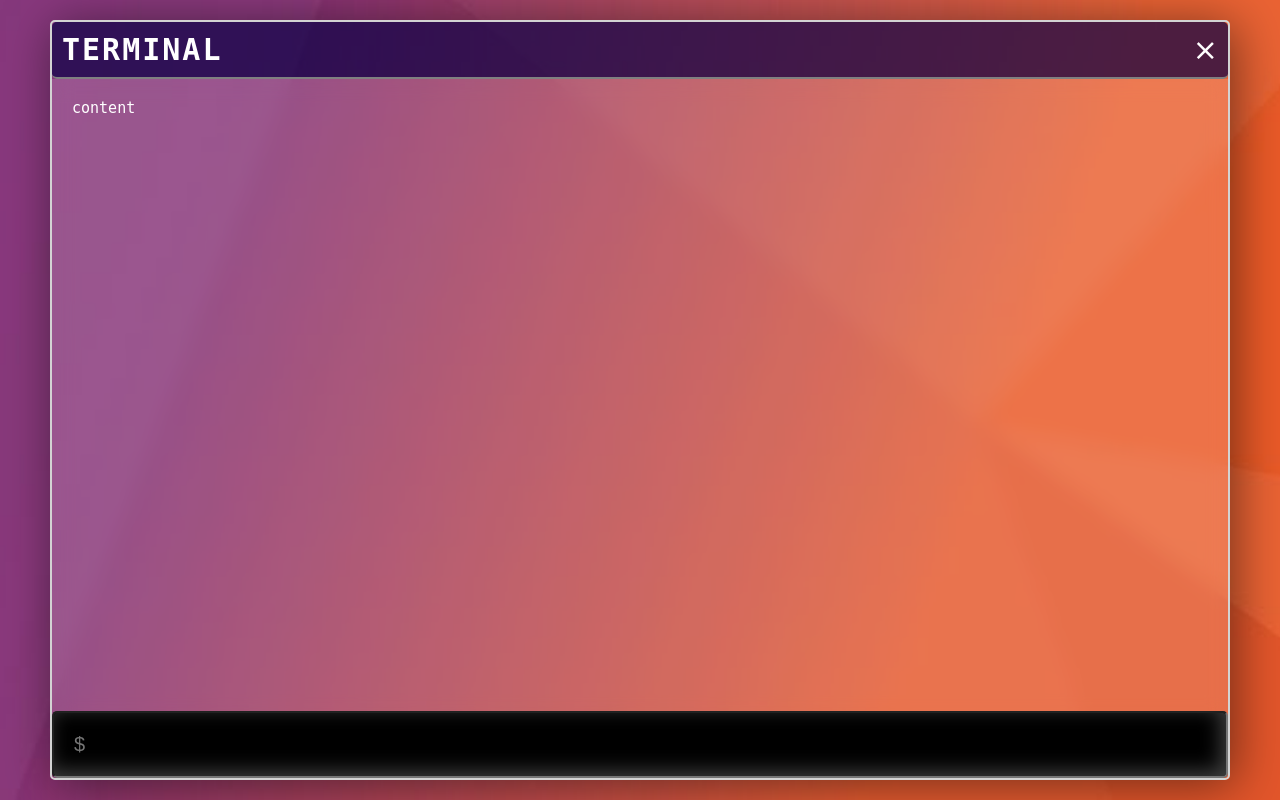
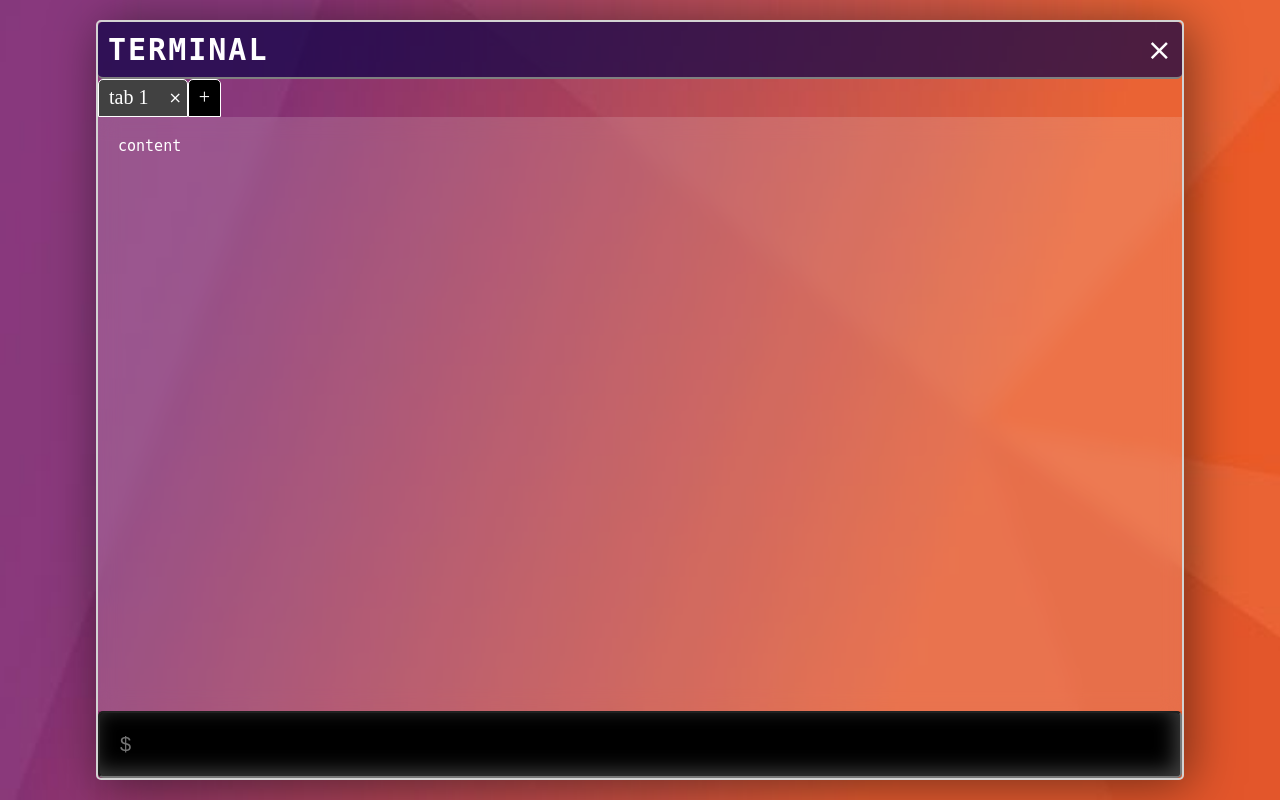
Before and after one commit to nitinkushwaha17/Web-Terminal, a Flask app: page / in a window 1280 px wide. Run offline with Flask 2, Linux system fonts and the light colour scheme; data that the repository does not hold is empty.

Commit message:
feat: multiple tabs functionality

```diff
--- a/static/script.js
+++ b/static/script.js
@@ -1,8 +1,8 @@
-window.onload = function(){
+// window.onload = function(){
 
     const inp = document.querySelector("input");
     const pre = document.querySelector("pre");
-    let n = 0;
+    let n = [];
     let cd;
 
     const url = 'http://127.0.0.1:5000/';
@@ -10,12 +10,17 @@ window.onload = function(){
     var s = "";
     req("cd");
 
+    var tab=1;
+    var tab_text = [];
+    var e_close = [];
+    var e_click = [];
+
     inp.addEventListener("keydown",(e)=>{
         if(e.keyCode==13){
             var txt = inp.value;
             if(txt=="cls"){
-                s = "";
-                n = 0;
+                tab_text[tab] = "";
+                n[tab] = 0;
                 req("cd");
             }
             else{
@@ -25,6 +30,74 @@ window.onload = function(){
         }
     });
 
+    const plus = document.querySelector("#plus");
+    plus.addEventListener("click", function(){
+        // let tb = document.createElement(div);
+
+        // tb(p);
+        // p.textContent = `tab ${tabs.length()}`;
+        // let span = tb.createElement(span);
+        // span.textContent = "&Cross;";
+
+        let tb = document.querySelector(".ctab");
+        tb.innerHTML+=`<div class="tab">
+            <p>tab ${tab_text.length}</p>
+            <span>&Cross;</span>
+        </div>`;
+
+        tab = tab_text.length;
+        clickTabs();
+        crossEvent();
+        toggleActive(tab);
+        req("cd");
+        inp.focus();
+    });
+
+    function handleClickTabs(e,i){
+        tab = i+1;
+        console.log(tab);
+        handle_tab();
+        toggleActive(tab);
+        inp.focus();
+    }
+
+    function clickTabs(){
+        const tabs = document.querySelectorAll(".tab p");
+        tabs.forEach((element, index) => {
+            element.addEventListener("click",
+                e_click[index] = handleClickTabs.bind(null, element, index));
+        });
+    }
+
+    clickTabs();
+
+    function handle_tab(){
+        pre.textContent = tab_text[tab];
+        console.log(tab);
+    }
+
+    function handleText(str, c){
+
+        if(!n[tab] || n[tab]==0){
+            n[tab]=0;
+            s = str + "$ ";
+            cd = s;
+            n[tab]++;
+            tab_text[tab] = "";
+            // console.log("ntab");
+        }
+        else{
+            s = c + "\n" + str + "\n\n" + cd;
+        }
+
+        tab_text[tab] += s;
+        console.log(tab_text[tab]);
+        handle_tab();
+
+        var objDiv = document.querySelector(".box");
+        objDiv.scrollTop = objDiv.scrollHeight;
+    }
+
     function req(c){
         var xhr = new XMLHttpRequest();
         xhr.open("POST", url, true);
@@ -32,22 +105,102 @@ window.onload = function(){
         xhr.onreadystatechange = function () {
             if (xhr.readyState === 4 && xhr.status === 200) {
                 var json = JSON.parse(xhr.responseText);
-                if(n==0){
-                    s += json.out + "$ ";
-                    cd = s;
-                    n++;
-                }
-                else{
-                    s += c + "\n" + json.out + "\n\n" + cd;
-                }
-                pre.textContent = s;
-
-                var objDiv = document.querySelector(".box");
-                objDiv.scrollTop = objDiv.scrollHeight;
+                handleText(json.out, c);
             }
         };
         var data = JSON.stringify({"cmd": c});
         xhr.send(data);
     }
 
-}
+    function re(){
+        const tabs = document.querySelectorAll(".tab p");
+        const cross = document.querySelectorAll(".tab span");
+
+        tabs.forEach(function (e,i){
+            e.removeEventListener("click", e_click[i]);
+        });
+
+        cross.forEach(function (e,i){
+            e.removeEventListener("click", e_close[i]);
+        });
+    }
+
+    function closeTab(e,i){
+        re();
+
+        e.parentNode.remove();
+        tab_text.splice(i+1, 1);
+        console.log(tab_text);
+        n.splice(i+1, 1);
+        console.log(i+1);
+        console.log(tab_text.length);
+
+        if(i+1 == tab){
+            if(tab == tab_text.length){
+                tab--;
+            }
+        }
+        else if(i+1<tab){
+            tab--;
+        }
+
+
+        // if(i+1==tab_text.length){
+        //     console.log(i);
+        //     console.log(`---${tab}---`);
+        //     if(tab==i+1){
+        //         pre.textContent = tab_text[i];
+        //         tab--;
+        //         toggleActive(i);
+        //         console.log(`---${tab}---`);
+        //     }
+        //     // console.log(tab_text[tab]);
+        // }
+        // if(i+1<tab){
+        //     tab--;
+        // }
+        reorderTabs();
+        handle_tab();
+        clickTabs();
+        crossEvent();
+        toggleActive(tab);
+        inp.focus();
+
+        // const cross = document.querySelectorAll(".tab span");
+        // cross.forEach((e)=>{
+
+        // });
+
+        // crossEvent();
+    }
+
+    function crossEvent(){
+        const cross = document.querySelectorAll(".tab span");
+
+        cross.forEach(function (e,i){
+            e.addEventListener("click",                 //[bug] this event listener is not removed
+                e_close[i] = closeTab.bind(null,e,i));
+        });
+    }
+
+    function reorderTabs(){
+        const tab_p = document.querySelectorAll(".tab p");
+        tab_p.forEach((e,i)=>{
+            e.textContent = `tab ${i+1}`;
+        }
+    )};
+
+    function toggleActive(t){
+        const tb = document.querySelectorAll(".tab");
+
+        tb.forEach((e,i)=>{
+            if(e==tb[t-1]){
+               e.classList.add("active");
+            }
+            else{
+                e.classList.remove("active");
+            }
+        });
+    }
+
+// }
--- a/static/style.css
+++ b/static/style.css
@@ -5,17 +5,25 @@
 }
 
 body{
+    padding: 20px;
+    min-height: 100vh;
+    display: flex;
+    align-items: center;
+    justify-content: center;
     background-image: url(wallpaper.jpg);
     background-position: center;
     background-size: cover;
+    background-repeat: no-repeat;
 }
 
 .window{
+    display: flex;
+    flex-direction: column;
     height: calc(100vh - 40px);
-    margin: 20px 50px;
+    width: 85vw;
+    /* margin: 20px 50px; */
     border: 2px solid lightgrey;
     border-radius: 5px;
-    position: relative;
     box-shadow: 5px 5px 50px rgba(0, 0, 0, 0.5);
 }
 
@@ -48,6 +56,48 @@ h1{
     background-color: red;
 }
 
+.ctab, .tabs{
+    display: flex;
+}
+
+.tabs{
+    overflow-x: scroll;
+}
+
+.tab, #plus{
+    display: flex;
+    align-items: center;
+    justify-content: space-between;
+    /* padding: 5px; */
+    background-color: black;
+    color: white;
+    border: 1px solid white;
+    border-radius: 5px 5px 0 0;
+    cursor: pointer;
+}
+
+.active{
+    background-color: rgb(65, 65, 65);
+}
+
+.tab p{
+    font-size: 20px;
+    padding: 0 15px 0 10px;
+    margin: 10px 0;
+}
+
+span{
+    padding: 5px;
+}
+
+span.plus{
+    margin: 5px;
+    font-size: 20px;
+}
+
+span:hover{
+    cursor: pointer;
+}
 pre{
     font-size: 15px;
     color: white;
@@ -55,21 +105,21 @@ pre{
 }
 
 .box{
-    height: 80vh;
+    height: 700px;
+    overflow: scroll;
     padding: 20px;
-    overflow: scroll;
     background-color: rgba(255, 255, 255, 0.15);
     backdrop-filter: blur(10px);
 }
 
 input{
-    position: absolute;
+    /* position: absolute;
     bottom: 0;
-    width: 100%;
+    width: 100%; */
     outline: none;
     color: white;
     background-color: rgba(0, 0, 0);
-    backface-visibility: hidden;
+    /* backface-visibility: hidden; */
     padding: 20px;
     caret-color: lawngreen;
     font-size: 20px;
@@ -83,6 +133,6 @@ input{
 
 @media screen and (max-width: 768px){
     .window{
-        margin: 20px;
+        /* margin: 20px; */
     }
 }
--- a/templates/index.html
+++ b/templates/index.html
@@ -13,6 +13,17 @@
             <h1>TERMINAL</h1>
             <div class="cross">&Cross;</div>
         </div>
+        <div class="tabs">
+            <div class="ctab">
+                <div class="tab active">
+                    <p>tab 1</p>
+                    <span>&Cross;</span>
+                </div>
+            </div>
+            <div id="plus">
+                <span class="plus">&plus;</span>
+            </div>
+        </div>
         <div class="box">
             <pre>content</pre>
         </div>
```
